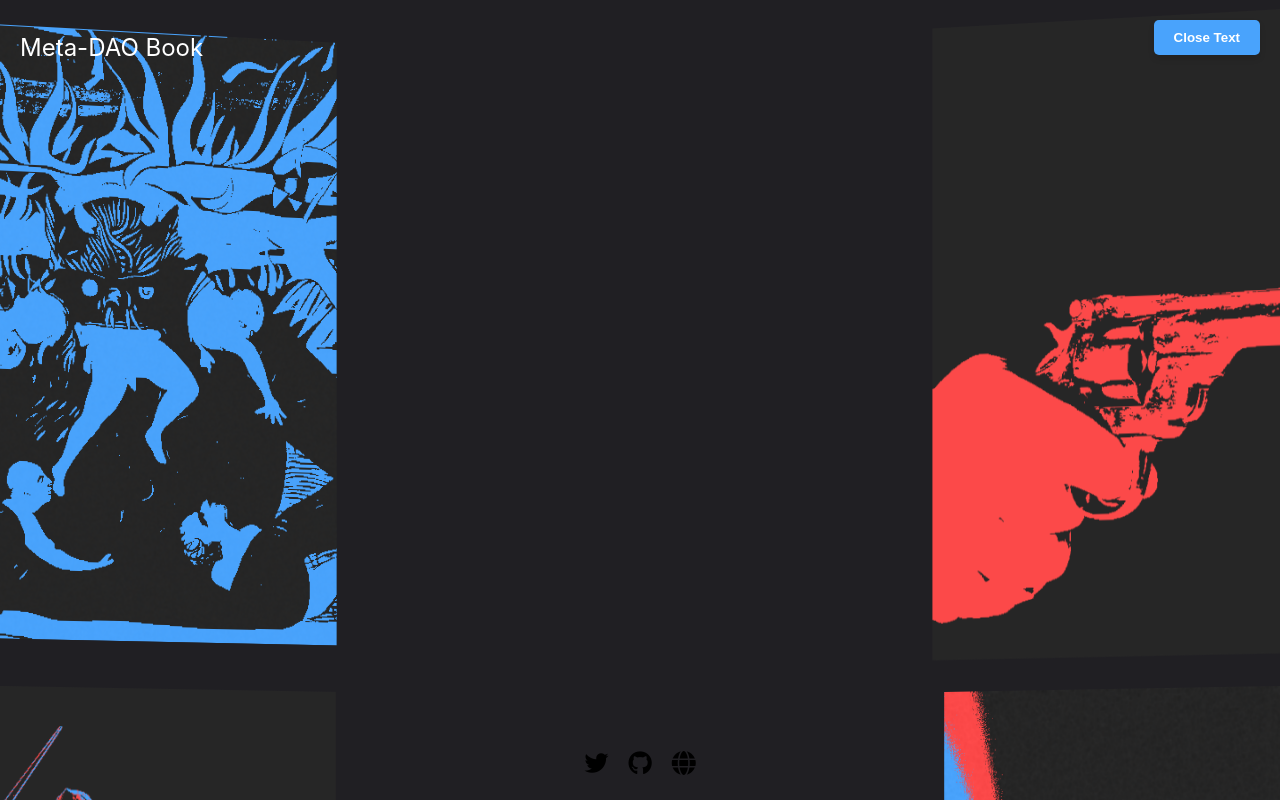
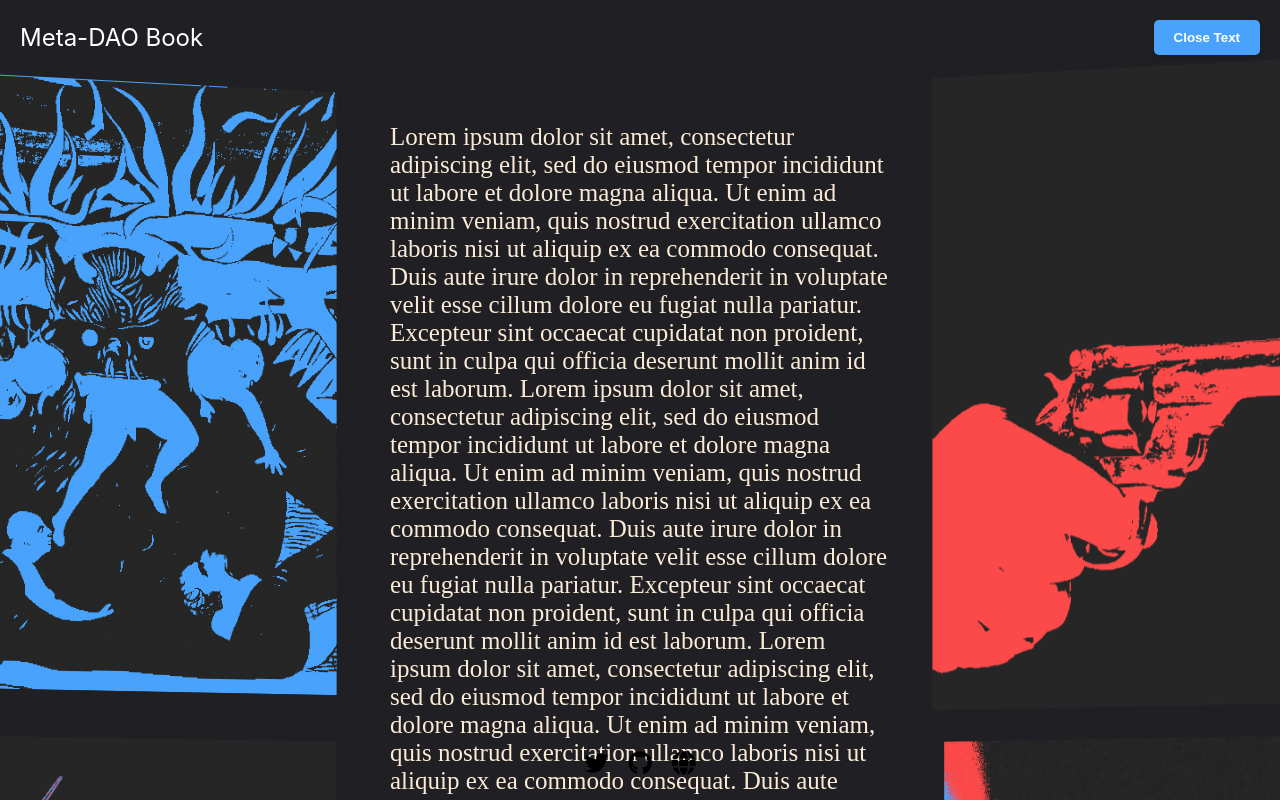
Before and after one commit to bodino/metadaobook.xyz, a SvelteKit app: page / in a window 1280 px wide. Both pictures are taken after a click on the button "View Text". Shown: the top 800 px of the page. Built offline with nearby package versions, Linux system fonts and the light colour scheme.

Commit message:
improved text reading

```diff
--- a/src/routes/+page.svelte
+++ b/src/routes/+page.svelte
@@ -59,6 +59,94 @@
 </header>
 
 <div class="gallery">
+    <div
+        class="text-center"
+        style:order={parted
+            ? Math.floor(images.length / 2) + 1
+            : images.length + 1}
+    >
+        {#if parted}
+            <p class="text">
+                Lorem ipsum dolor sit amet, consectetur adipiscing elit, sed do
+                eiusmod tempor incididunt ut labore et dolore magna aliqua. Ut
+                enim ad minim veniam, quis nostrud exercitation ullamco laboris
+                nisi ut aliquip ex ea commodo consequat. Duis aute irure dolor
+                in reprehenderit in voluptate velit esse cillum dolore eu fugiat
+                nulla pariatur. Excepteur sint occaecat cupidatat non proident,
+                sunt in culpa qui officia deserunt mollit anim id est laborum.
+                Lorem ipsum dolor sit amet, consectetur adipiscing elit, sed do
+                eiusmod tempor incididunt ut labore et dolore magna aliqua. Ut
+                enim ad minim veniam, quis nostrud exercitation ullamco laboris
+                nisi ut aliquip ex ea commodo consequat. Duis aute irure dolor
+                in reprehenderit in voluptate velit esse cillum dolore eu fugiat
+                nulla pariatur. Excepteur sint occaecat cupidatat non proident,
+                sunt in culpa qui officia deserunt mollit anim id est laborum.
+                Lorem ipsum dolor sit amet, consectetur adipiscing elit, sed do
+                eiusmod tempor incididunt ut labore et dolore magna aliqua. Ut
+                enim ad minim veniam, quis nostrud exercitation ullamco laboris
+                nisi ut aliquip ex ea commodo consequat. Duis aute irure dolor
+                in reprehenderit in voluptate velit esse cillum dolore eu fugiat
+                nulla pariatur. Excepteur sint occaecat cupidatat non proident,
+                sunt in culpa qui officia deserunt mollit anim id est laborum.
+                Lorem ipsum dolor sit amet, consectetur adipiscing elit, sed do
+                eiusmod tempor incididunt ut labore et dolore magna aliqua. Ut
+                enim ad minim veniam, quis nostrud exercitation ullamco laboris
+                nisi ut aliquip ex ea commodo consequat. Duis aute irure dolor
+                in reprehenderit in voluptate velit esse cillum dolore eu fugiat
+                nulla pariatur. Excepteur sint occaecat cupidatat non proident,
+                sunt in culpa qui officia deserunt mollit anim id est laborum.
+                Lorem ipsum dolor sit amet, consectetur adipiscing elit, sed do
+                eiusmod tempor incididunt ut labore et dolore magna aliqua. Ut
+                enim ad minim veniam, quis nostrud exercitation ullamco laboris
+                nisi ut aliquip ex ea commodo consequat. Duis aute irure dolor
+                in reprehenderit in voluptate velit esse cillum dolore eu fugiat
+                nulla pariatur. Excepteur sint occaecat cupidatat non proident,
+                sunt in culpa qui officia deserunt mollit anim id est laborum.
+                Lorem ipsum dolor sit amet, consectetur adipiscing elit, sed do
+                eiusmod tempor incididunt ut labore et dolore magna aliqua. Ut
+                enim ad minim veniam, quis nostrud exercitation ullamco laboris
+                nisi ut aliquip ex ea commodo consequat. Duis aute irure dolor
+                in reprehenderit in voluptate velit esse cillum dolore eu fugiat
+                nulla pariatur. Excepteur sint occaecat cupidatat non proident,
+                sunt in culpa qui officia deserunt mollit anim id est laborum.
+                Lorem ipsum dolor sit amet, consectetur adipiscing elit, sed do
+                eiusmod tempor incididunt ut labore et dolore magna aliqua. Ut
+                enim ad minim veniam, quis nostrud exercitation ullamco laboris
+                nisi ut aliquip ex ea commodo consequat. Duis aute irure dolor
+                in reprehenderit in voluptate velit esse cillum dolore eu fugiat
+                nulla pariatur. Excepteur sint occaecat cupidatat non proident,
+                sunt in culpa qui officia deserunt mollit anim id est laborum.
+                Lorem ipsum dolor sit amet, consectetur adipiscing elit, sed do
+                eiusmod tempor incididunt ut labore et dolore magna aliqua. Ut
+                enim ad minim veniam, quis nostrud exercitation ullamco laboris
+                nisi ut aliquip ex ea commodo consequat. Duis aute irure dolor
+                in reprehenderit in voluptate velit esse cillum dolore eu fugiat
+                nulla pariatur. Excepteur sint occaecat cupidatat non proident,
+                sunt in culpa qui officia deserunt mollit anim id est laborum.
+                Lorem ipsum dolor sit amet, consectetur adipiscing elit, sed do
+                eiusmod tempor incididunt ut labore et dolore magna aliqua. Ut
+                enim ad minim veniam, quis nostrud exercitation ullamco laboris
+                nisi ut aliquip ex ea commodo consequat. Duis aute irure dolor
+                in reprehenderit in voluptate velit esse cillum dolore eu fugiat
+                nulla pariatur. Excepteur sint occaecat cupidatat non proident,
+                sunt in culpa qui officia deserunt mollit anim id est laborum.
+                Lorem ipsum dolor sit amet, consectetur adipiscing elit, sed do
+                eiusmod tempor incididunt ut labore et dolore magna aliqua. Ut
+                enim ad minim veniam, quis nostrud exercitation ullamco laboris
+                nisi ut aliquip ex ea commodo consequat. Duis aute irure dolor
+                in reprehenderit in voluptate velit esse cillum dolore eu fugiat
+                nulla pariatur. Excepteur sint occaecat cupidatat non proident,
+                sunt in culpa qui officia deserunt mollit anim id est laborum.
+                Lorem ipsum dolor sit amet, consectetur adipiscing elit, sed do
+                eiusmod tempor incididunt ut labore et dolore magna aliqua. Ut
+                enim ad minim veniam, quis nostrud exercitation ullamco laboris
+                nisi ut aliquip ex ea commodo consequat. Duis aute irure dolor
+                in reprehenderit in voluptate velit esse cillum dolore eu fugiat
+                nulla pariatur. Excepteur sint occaecat cupidatat non proident,
+                sunt in culpa qui officia deserunt mollit anim id est laborum.
+            </p>
+        {/if}
+    </div>
     {#each images as image, index (image)}
         <div
             class={`image-card ${parted ? "parted" : ""}`}
@@ -69,16 +157,6 @@
             <img src={image} alt={`Page ${index + 1}`} draggable="false" />
         </div>
     {/each}
-    <div
-        class="text-center"
-        style:order={parted
-            ? Math.floor(images.length / 2) + 1
-            : images.length + 1}
-    >
-        {#if parted}
-            <p>Your text goes here</p>
-        {/if}
-    </div>
 </div>
 
 <footer class="site-footer">
@@ -97,7 +175,6 @@
 <style>
     .part-button {
         /* Add your button styling here */
-        margin-bottom: 20px;
         padding: 10px 20px;
         cursor: pointer;
     }
@@ -108,6 +185,7 @@
         justify-content: center; /* Centers items in the main axis */
         gap: 1rem; /* Constant gap between items */
         position: relative;
+        padding-top: 50px;
         max-width: 1600px; /* Maximum width of the gallery */
         margin-left: auto; /* Centers the gallery horizontally */
         margin-right: auto; /* Centers the gallery horizontally */
@@ -141,16 +219,21 @@
     }
 
     .text-center {
-        transition: order 0.5s ease;
+        transition: order 2s ease;
         position: absolute; /* Absolute position for the text */
-        top: 0; /* Align the top edge of the text with the top edge of the gallery */
-        left: 0; /* Align the left edge of the text with the left edge of the gallery */
-        width: 100%; /* The text should span the entire width of the gallery */
+        margin-top: 40px;
+        width: 500px; /* The text should span the entire width of the gallery */
         height: 100%; /* The text should span the entire height of the gallery, if needed */
-        display: flex;
+        /* display: flex; */
         justify-content: center;
         align-items: center;
         pointer-events: none; /* This ensures clicks pass through to elements below */
+    }
+
+    .text {
+        transition: order 2s ease;
+        font-size: 25px;
+        color: antiquewhite;
     }
 
     img {
```
